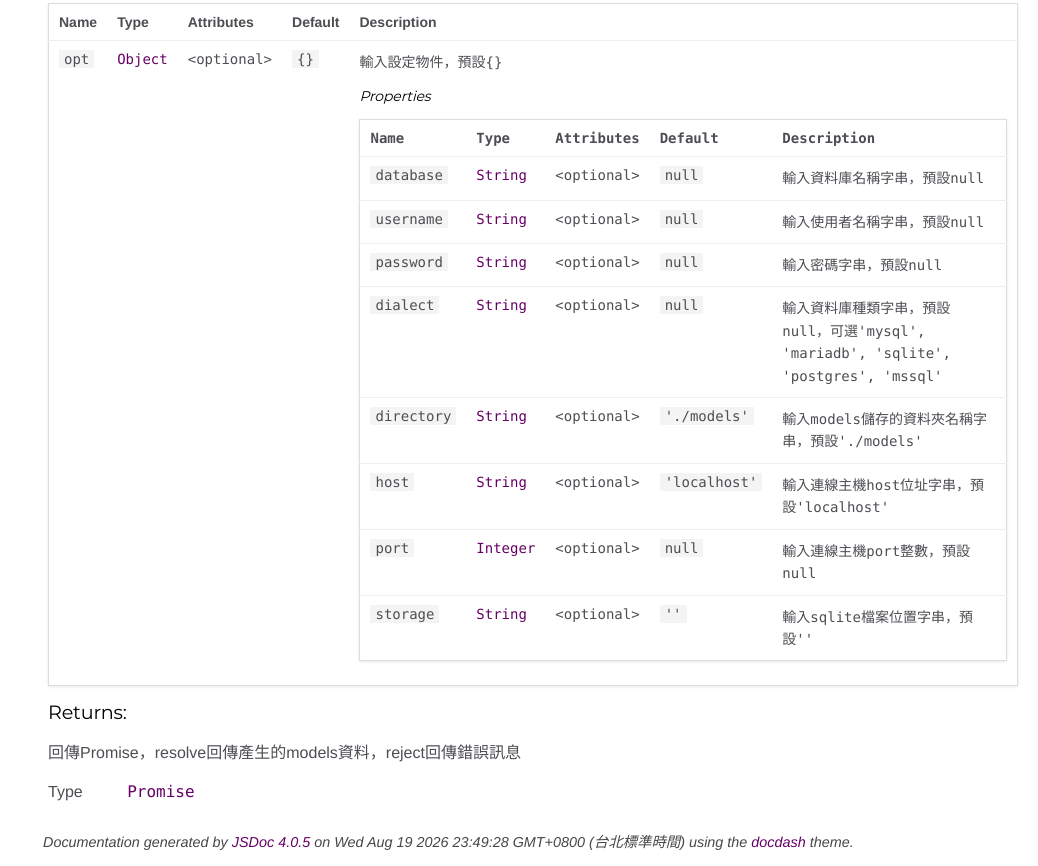
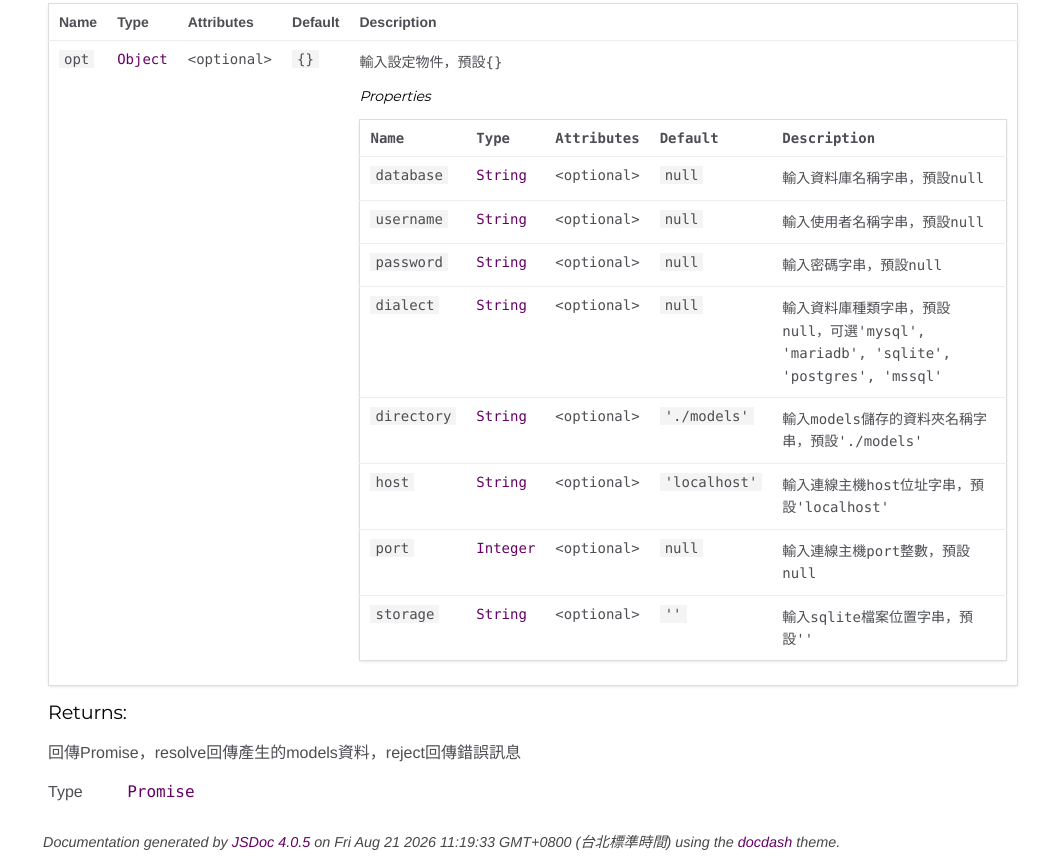
Before and after one commit to yuda-lyu/w-auto-sequelize, a plain HTML site: page WAutoSequelize.html in a window 1280 px wide. Shown: the part 372-1238 px from the top of the page, without its empty margins (242-1280 px from the left). Drawn offline with Linux system fonts and the light colour scheme.

Commit message:
deploy 2026-08-21T03:19:51.492Z

```diff
--- a/WAutoSequelize.html
+++ b/WAutoSequelize.html
@@ -624,7 +624,7 @@
 <br class="clear">
 
 <footer>
-    Documentation generated by <a href="https://github.com/jsdoc3/jsdoc">JSDoc 4.0.5</a> on Wed Aug 19 2026 23:49:28 GMT+0800 (台北標準時間) using the <a href="https://github.com/clenemt/docdash">docdash</a> theme.
+    Documentation generated by <a href="https://github.com/jsdoc3/jsdoc">JSDoc 4.0.5</a> on Fri Aug 21 2026 11:19:33 GMT+0800 (台北標準時間) using the <a href="https://github.com/clenemt/docdash">docdash</a> theme.
 </footer>
 
 <script>prettyPrint();</script>
```
Also changed, not shown: WAutoSequelize.mjs.html (+1 -1 lines), dialects.js.html (+1 -1 lines), index.html (+1 -1 lines).
